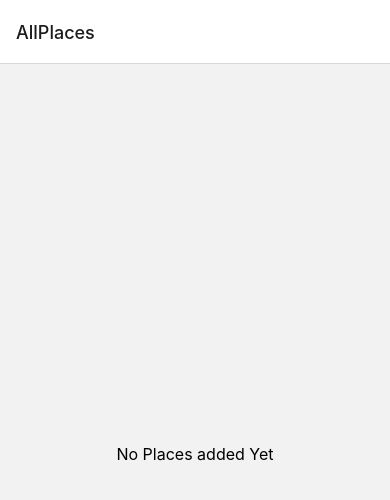
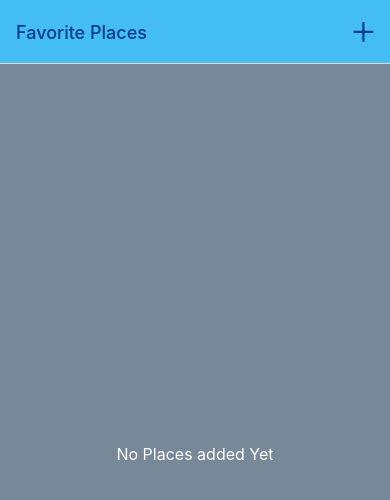
Before and after one commit to Jaseela99/reactnative-course, a React Native app: screen /AllPlaces in a window 390 px wide. Shown: the top 500 px of the page. Built offline with nearby package versions, Linux system fonts and the light colour scheme.

Commit message:
added navigation and styling

```diff
--- a/App.js
+++ b/App.js
@@ -1,31 +1,56 @@
-import { StatusBar } from 'expo-status-bar';
-import { StyleSheet} from 'react-native';
-import {NavigationContainer} from "@react-navigation/native"
-import {createNativeStackNavigator} from "@react-navigation/native-stack"
-import AllPlaces from './screens/AllPlaces';
-import AddPlace from './screens/AddPlace';
+import { StatusBar } from "expo-status-bar";
+import { StyleSheet } from "react-native";
+import { NavigationContainer } from "@react-navigation/native";
+import { createNativeStackNavigator } from "@react-navigation/native-stack";
+import AllPlaces from "./screens/AllPlaces";
+import AddPlace from "./screens/AddPlace";
+import IconButton from "./components/UI/IconButton";
+import { colors } from "./constants/colors";
+const Stack = createNativeStackNavigator();
 export default function App() {
-  const Stack=createNativeStackNavigator()
   return (
     <>
-    <StatusBar style="dark"/>
-   <NavigationContainer>
-    <Stack.Navigator>
-      <Stack.Screen name="AllPlaces" component={AllPlaces}/>
-      <Stack.Screen name="AddPlace" component={AddPlace}/>
-    </Stack.Navigator>
-
-   </NavigationContainer>
-   </>
-
+      <StatusBar style="dark" />
+      <NavigationContainer>
+        <Stack.Navigator
+        screenOptions={{
+          headerStyle:{
+            backgroundColor:colors.primary400
+          },
+          headerTintColor:colors.primary800,
+          contentStyle:{
+            backgroundColor:colors.gray700
+          }
+        }}>
+          <Stack.Screen
+            name="AllPlaces"
+            component={AllPlaces}
+            options={({ navigation }) => ({
+              title:"Favorite Places",
+              headerRight: ({ tintColor }) => (
+                <IconButton
+                  icon="add"
+                  size={35}
+                  onPress={() => navigation.navigate("AddPlace")}
+                  color={tintColor}
+                />
+              ),
+            })}
+          />
+          <Stack.Screen name="AddPlace" component={AddPlace} options={{
+            title:"Add a New Place"
+          }}/>
+        </Stack.Navigator>
+      </NavigationContainer>
+    </>
   );
 }
 
 const styles = StyleSheet.create({
   container: {
     flex: 1,
-    backgroundColor: '#fff',
-    alignItems: 'center',
-    justifyContent: 'center',
+    backgroundColor: "#fff",
+    alignItems: "center",
+    justifyContent: "center",
   },
 });
--- a/components/PlacesList.js
+++ b/components/PlacesList.js
@@ -1,6 +1,7 @@
 import { StyleSheet,FlatList,View ,Text} from 'react-native'
 import React from 'react'
 import PlaceItem from './PlaceItem'
+import { colors } from '../constants/colors'
 
 const PlacesList = ({places}) => {
     if(!places||places.length===0){
@@ -26,6 +27,7 @@ const styles = StyleSheet.create({
        alignItems:"center"
     },
     fallbackText:{
-        fontSize:16
+        fontSize:16,
+        color:colors.white
     }
 })
--- /dev/null
+++ b/components/UI/IconButton.js
@@ -0,0 +1,23 @@
+import { Pressable, StyleSheet, Text, View } from 'react-native'
+import React from 'react'
+import {Ionicons} from "@expo/vector-icons"
+const IconButton = ({icon,size,color,onPress}) => {
+  return (
+   <Pressable onPress={onPress} style={({pressed})=>[pressed && styles.pressed,styles.button ]}>
+<Ionicons name={icon} size={size} color={color}/>
+   </Pressable>
+  )
+}
+
+export default IconButton
+
+const styles = StyleSheet.create({
+  button:{
+    padding:8,
+    justifyContent:"center",
+    alignItems:"center"
+  },
+  pressed:{
+    opacity:0.7
+  }
+})
--- /dev/null
+++ b/constants/colors.js
@@ -0,0 +1,12 @@
+export const colors={
+    primary50: '#cfeffd',
+    primary100: '#a0defb',
+    primary200: '#77cff8',
+    primary400: '#44bdf5',
+    primary500: '#1aacf0',
+    primary700: '#0570c9',
+    primary800: '#003b88',
+    accent500: '#e6b30b',
+    gray700: '#778899',
+    white:"white"
+}
```
